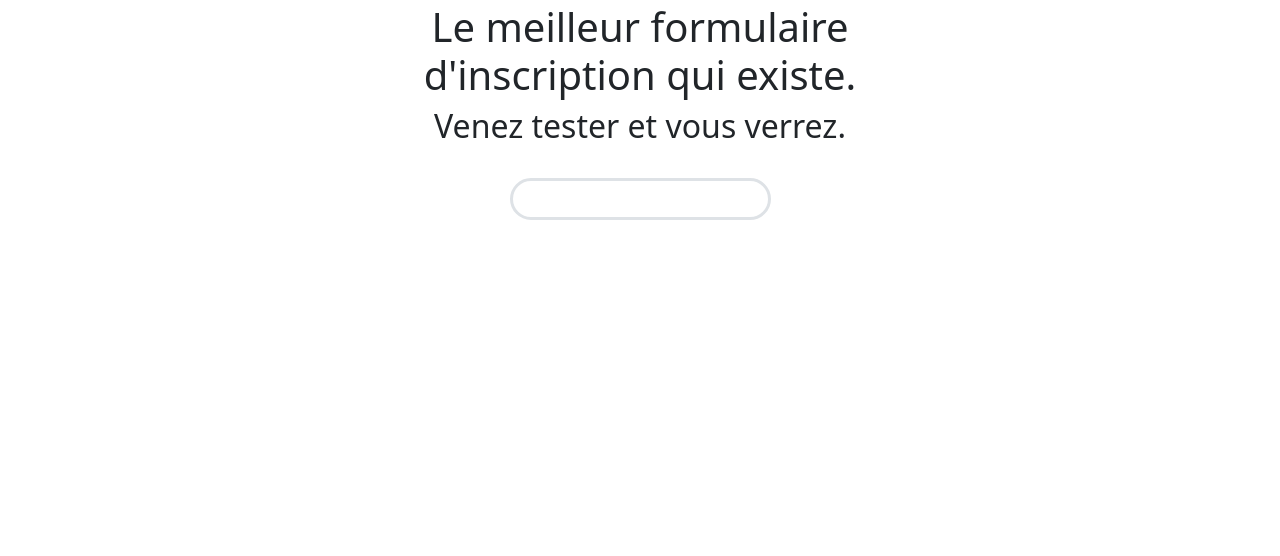
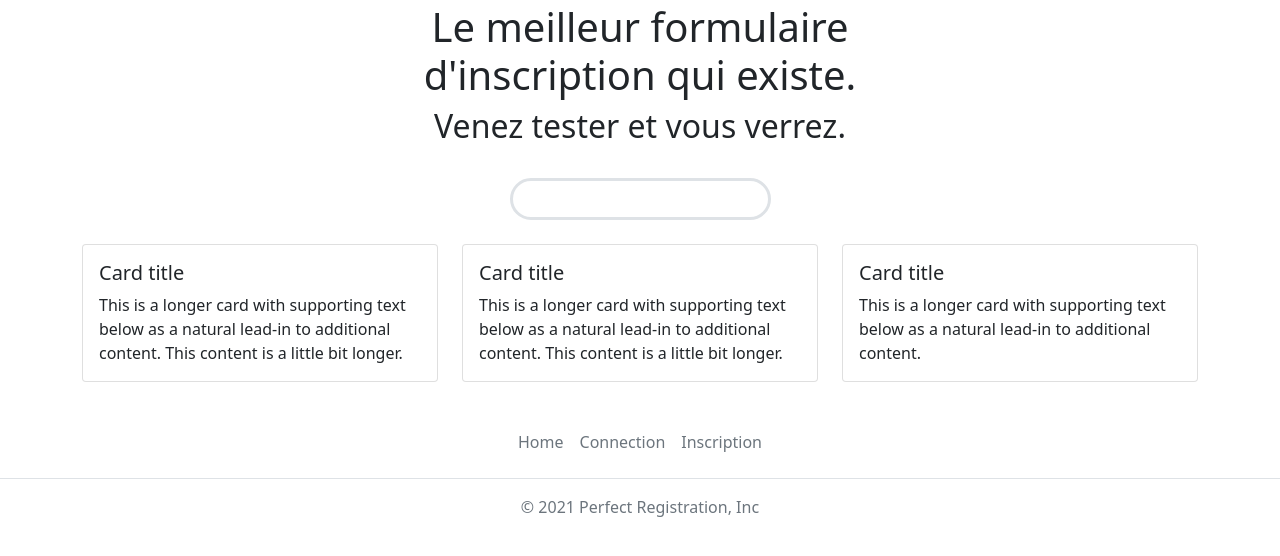
Before and after one commit to YassineBSR/perfectregistration, a Symfony app: template templates/home/index.html.twig in a window 1280 px wide. Shown: the part 123-679 px from the top of the page. Run offline with Twig, Linux system fonts and the light colour scheme; the template is opened without the code that fills it, so the values that code supplies are empty; some libraries are stand-ins or nearby versions.

Commit message:
front home page

```diff
--- a/assets/styles/app.css
+++ b/assets/styles/app.css
@@ -31,9 +31,6 @@ button{
     -webkit-background-clip: border-box;
     -webkit-text-fill-color:white;
     font-size:large;
-
-
-
 }
 
 .card{
@@ -92,7 +89,7 @@ button{
 }
 .big{
   margin: 0;
-  font-size: 56px;
+  font-size: 50px;
   font-weight: 700;
   line-height: 72px;
   color: #124265;
--- a/templates/base.html.twig
+++ b/templates/base.html.twig
@@ -1,11 +1,13 @@
 <!DOCTYPE html>
 <html>
+
 <head>
     <meta charset="UTF-8">
     <title>{% block title %}Welcome!{% endblock %}</title>
     <meta name="viewport" content="width=device-width, initial-scale=1">
     {# Run `composer require symfony/webpack-encore-bundle` to start using Symfony UX #}
-        <link rel="stylesheet" href="https://cdn.jsdelivr.net/npm/bootstrap@5.1.3/dist/css/bootstrap.min.css" integrity="sha384-1BmE4kWBq78iYhFldvKuhfTAU6auU8tT94WrHftjDbrCEXSU1oBoqyl2QvZ6jIW3" crossorigin="anonymous">
+    <link rel="stylesheet" href="https://cdn.jsdelivr.net/npm/bootstrap@5.1.3/dist/css/bootstrap.min.css"
+        integrity="sha384-1BmE4kWBq78iYhFldvKuhfTAU6auU8tT94WrHftjDbrCEXSU1oBoqyl2QvZ6jIW3" crossorigin="anonymous">
     <link rel="stylesheet" href="/public/assets/css/style.css">
     {% block stylesheets %}
     {{ encore_entry_link_tags('app') }}
@@ -21,14 +23,34 @@
 
 
 {% endblock %}
+
 <body>
     {% block body %}
 
 
-         {% block footer %}
+
+
 
     {% endblock %}
-{{include("footer.html.twig")}}
-        {% endblock %}
+
+    <div class="bg-white">
+        <footer class="py-3 my-4">
+            <ul class="nav justify-content-center border-bottom pb-3 mb-3">
+                <li class="nav-item"><a href="{{path('app_home')}}" class="nav-link px-2 text-muted">Home</a></li>
+                {% if app.user %}
+                <li class="nav-item"><a href="#" class="nav-link px-2 text-muted">{{ app.user.firstname }}</a></li>
+                <li class="nav-item"><a href="{{path('app_logout') }} class="nav-link px-2 text-muted">Connection</a></li>
+                {% else %}
+                <li class="nav-item"><a href={{path("app_login")}} class="nav-link px-2 text-muted">Connection</a></li>
+
+                <li class="nav-item"><a href={{path("app_register")}} class="nav-link px-2 text-muted">Inscription</a>
+                </li>
+                {% endif %}
+            </ul>
+            <p class="text-center text-muted">© 2021 Perfect Registration, Inc</p>
+        </footer>
+    </div>
+
 </body>
+
 </html>
--- a/templates/home/index.html.twig
+++ b/templates/home/index.html.twig
@@ -3,7 +3,7 @@
 {% block title %}Perfect Registration - Home{% endblock %}
 
 {% block body %}
-<div class="container">
+<div class="container mb-4">
     <div class="row text-center">
         <div class=" text-center mb-4">
             <h1 class="big">Le meilleur formulaire <br> d'inscription qui existe.</h1>
@@ -14,6 +14,38 @@
         </div>
     </div>
 </div>
+<div class="container">
+    <div class="row row-cols-1 row-cols-md-3 g-4">
+  <div class="col">
+    <div class="card">
+
+      <div class="card-body">
+        <h5 class="card-title">Card title</h5>
+        <p class="card-text">This is a longer card with supporting text below as a natural lead-in to additional content. This content is a little bit longer.</p>
+      </div>
+    </div>
+  </div>
+  <div class="col">
+    <div class="card">
+
+      <div class="card-body">
+        <h5 class="card-title">Card title</h5>
+        <p class="card-text">This is a longer card with supporting text below as a natural lead-in to additional content. This content is a little bit longer.</p>
+      </div>
+    </div>
+  </div>
+  <div class="col">
+    <div class="card">
+
+      <div class="card-body">
+        <h5 class="card-title">Card title</h5>
+        <p class="card-text">This is a longer card with supporting text below as a natural lead-in to additional content.</p>
+      </div>
+    </div>
+  </div>
+</div>
+</div>
+
 
 
 
--- a/templates/navbar.html.twig
+++ b/templates/navbar.html.twig
@@ -1,4 +1,4 @@
-  <nav class="navbar navbar-expand-lg navbar-light bg-light shadow p-3 mb-5 ">
+  <nav class="navbar navbar-expand-lg navbar-light bg-white shadow p-3 mb-5 ">
     <div class="container-fluid">
       <h2><a class="navbar-brand title" href={{path("app_home")}}>Perfect Registration</a></h2>
       <button class="navbar-toggler" type="button" data-bs-toggle="collapse" data-bs-target="#navbarNavAltMarkup"
```
Also changed, not shown: templates/footer.html.twig (deleted, +0 -33 lines), 1 other file. Lines whose indentation alone changed are shown as unchanged.
